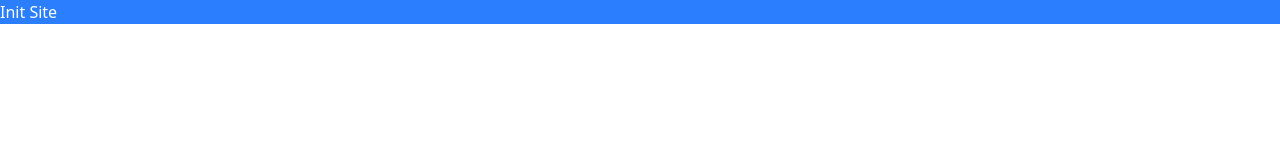
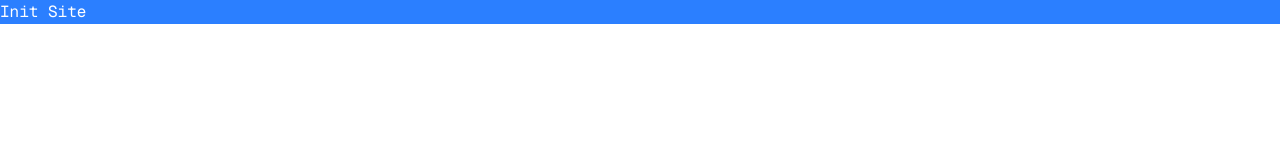
Before and after one commit to kila21/myblog, a React app in the folder frontend/: page / in a window 1280 px wide. Shown: the top 160 px of the page. Built offline with nearby package versions, Linux system fonts and the light colour scheme; the HTML template or start-up script is replaced by a standard one.

Commit message:
add font

```diff
--- a/frontend/src/index.css
+++ b/frontend/src/index.css
@@ -1 +1,15 @@
-@import 'tailwindcss'
+@import url('https://fonts.googleapis.com/css2?family=Geist+Mono:wght@100..900&display=swap');
+
+
+@import 'tailwindcss';
+
+@layer base {
+    body {
+        font-family: "Geist Mono", monospace;
+    }
+}
+
+
+@theme {
+    --color-lightgrey: #7F8080;
+}
```
